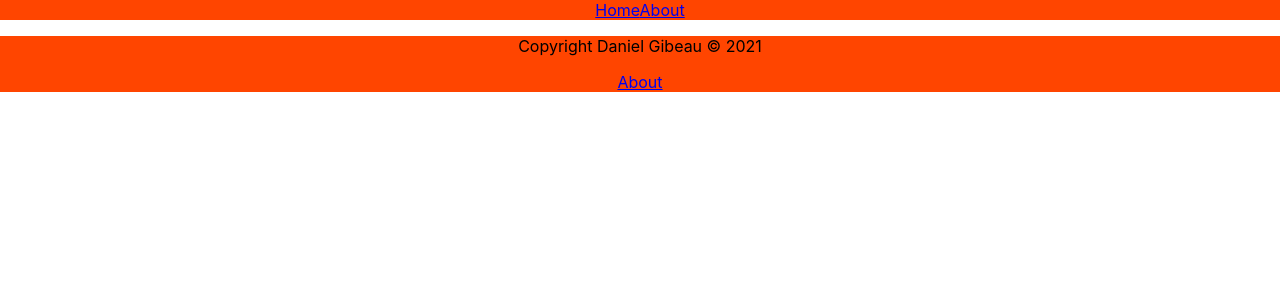
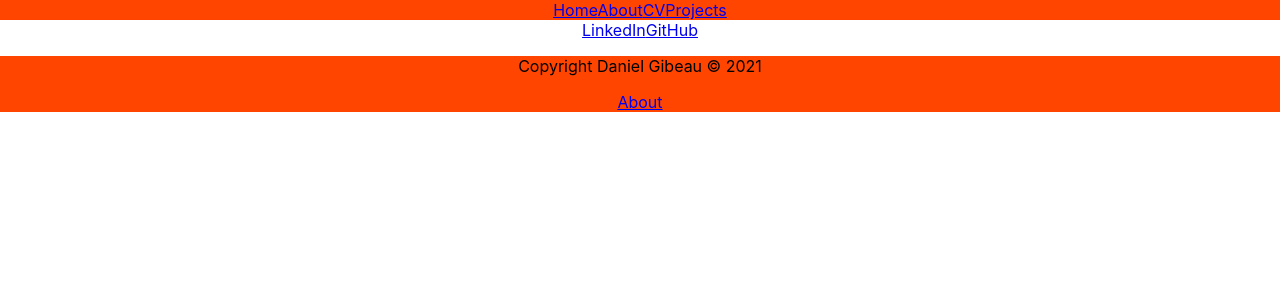
Before and after one commit to d-gibeau/portfolio-website, a React (Create React App) app: page /cv in a window 1280 px wide. Shown: the top 300 px of the page. Built offline with nearby package versions, Linux system fonts and the light colour scheme.

Commit message:
Added CV and Projects pages

```diff
--- a/src/App.js
+++ b/src/App.js
@@ -1,35 +1,20 @@
+import { BrowserRouter as Router, Route } from "react-router-dom";
 import "./App.css";
-import logo from "./logo.svg";
 import Header from "./components/Header";
 import Footer from "./components/Footer";
 import About from "./components/About";
-import { BrowserRouter as Router, Route } from "react-router-dom";
+import Home from "./components/Home";
+import CurriculumVitae from "./components/CurriculumVitae";
+import Projects from "./components/Projects";
 
 function App() {
   return (
     <Router>
       <div className="App">
         <Header />
-        <Route
-          path="/"
-          exact
-          render={(props) => (
-            <div className="App-header">
-              <img src={logo} className="App-logo" alt="logo" />
-              <p>
-                Edit <code>src/App.js</code> and save to reload.
-              </p>
-              <a
-                className="App-link"
-                href="https://reactjs.org"
-                target="_blank"
-                rel="noopener noreferrer"
-              >
-                Learn React
-              </a>
-            </div>
-          )}
-        />
+        <Route path="/" exact component={Home} />
+        <Route path="/projects" component={Projects} />
+        <Route path="/cv" component={CurriculumVitae} />
         <Route path="/about" component={About} />
         <Footer />
       </div>
--- /dev/null
+++ b/src/components/CurriculumVitae.js
@@ -0,0 +1,12 @@
+const CurriculumVitae = () => {
+  return (
+    <div>
+      <a href="https://www.linkedin.com/in/daniel-gibeau-723a2b15a/">
+        LinkedIn
+      </a>
+      <a href="https://github.com/Ututu222">GitHub</a>
+    </div>
+  );
+};
+
+export default CurriculumVitae;
--- a/src/components/Home.js
+++ b/src/components/Home.js
@@ -1,5 +1,22 @@
+import logo from "../logo.svg";
+
 const Home = () => {
-  return <div></div>;
+  return (
+    <div className="App-header">
+      <img src={logo} className="App-logo" alt="logo" />
+      <p>
+        Edit <code>src/App.js</code> and save to reload.
+      </p>
+      <a
+        className="App-link"
+        href="https://reactjs.org"
+        target="_blank"
+        rel="noopener noreferrer"
+      >
+        Learn React
+      </a>
+    </div>
+  );
 };
 
 export default Home;
--- a/src/components/NavMenu.js
+++ b/src/components/NavMenu.js
@@ -5,6 +5,8 @@ const NavMenu = () => {
     <nav className="nav">
       <Link to="/">Home</Link>
       <Link to="/about">About</Link>
+      <Link to="/cv">CV</Link>
+      <Link to="/projects">Projects</Link>
     </nav>
   );
 };
--- /dev/null
+++ b/src/components/Projects.js
@@ -0,0 +1,5 @@
+const Projects = () => {
+  return <div></div>;
+};
+
+export default Projects;
```
